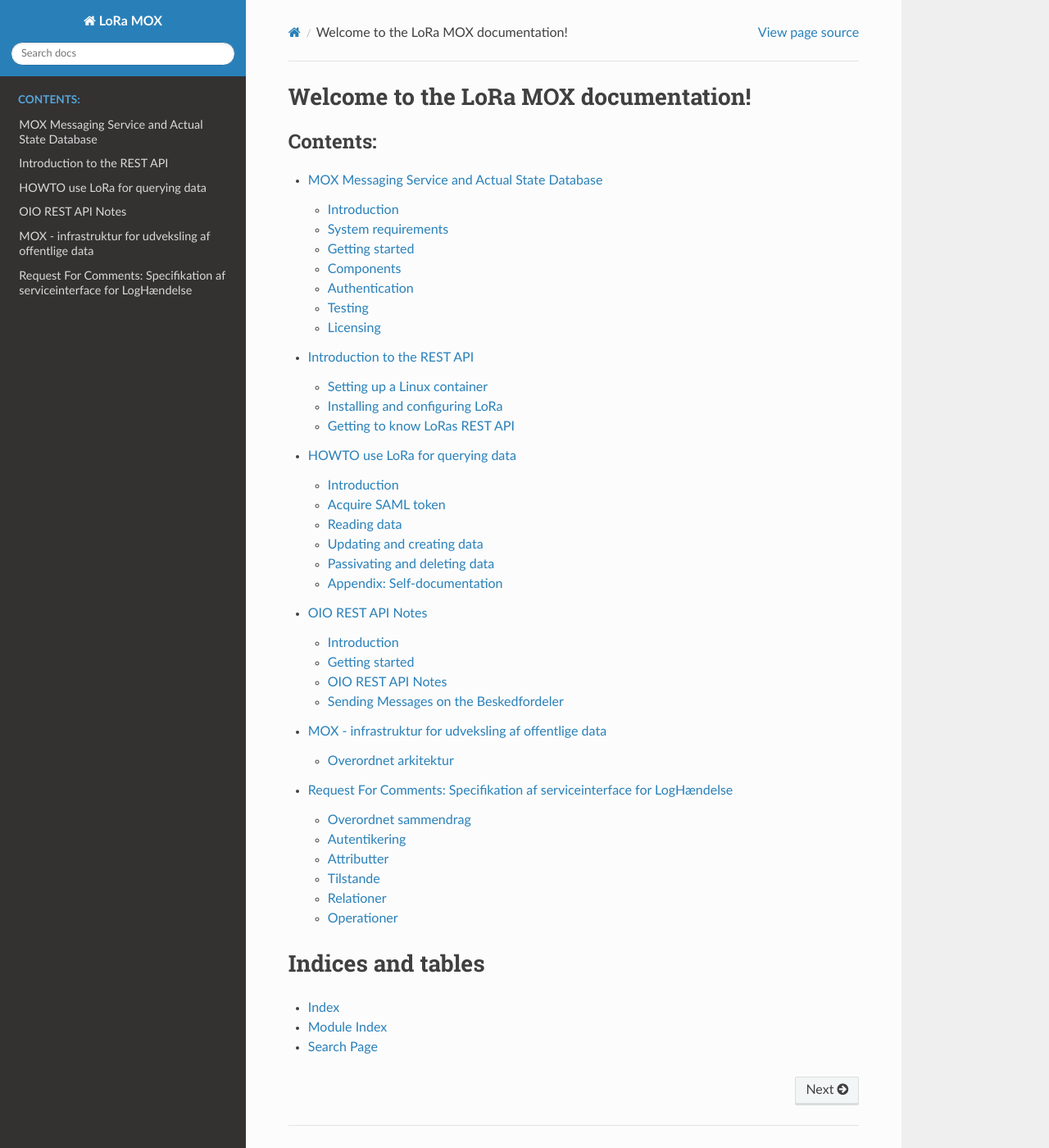
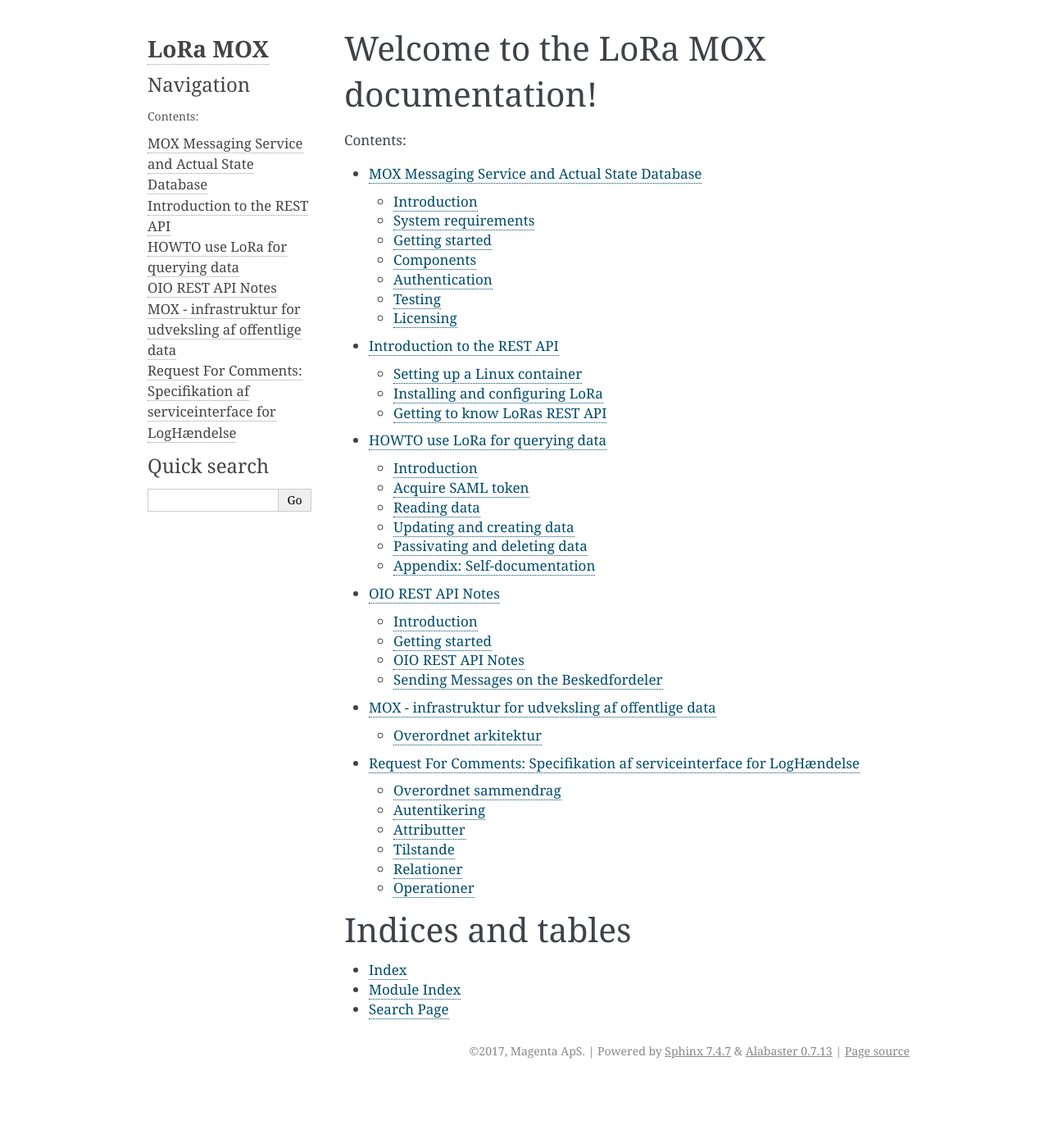
Before and after one commit to magenta-aps/mox, a Sphinx documentation site: the page built from doc/index.rst, in a window 1280 px wide and 1400 px high. Shown: the whole window at 82% size. Built offline with Sphinx 7.4.7, drawn with Linux system fonts in a browser that asks for light colours; some of the changed lines change nothing that is shown; some of the changed text lies outside the part shown.

Commit message:
jenkinsfile: build and publish documentation

```diff
--- a/doc/conf.py
+++ b/doc/conf.py
@@ -67,12 +67,12 @@
 #
 # This is also used if you do content translation via gettext catalogs.
 # Usually you set "language" from the command line for these cases.
-language = None
+language = 'en'
 
 # List of patterns, relative to source directory, that match files and
 # directories to ignore when looking for source files.
 # This patterns also effect to html_static_path and html_extra_path
-exclude_patterns = ['_build', 'Thumbs.db', '.DS_Store']
+exclude_patterns = ['_build', 'Thumbs.db', '.DS_Store', 'venv']
 
 # The name of the Pygments (syntax highlighting) style to use.
 pygments_style = 'sphinx'
@@ -86,7 +86,7 @@
 # The theme to use for HTML and HTML Help pages.  See the documentation for
 # a list of builtin themes.
 #
-html_theme = 'sphinx_rtd_theme'
+# html_theme = 'sphinx_rtd_theme'
 
 # Theme options are theme-specific and customize the look and feel of a theme
 # further.  For a list of options available for each theme, see the
@@ -97,7 +97,7 @@
 # Add any paths that contain custom static files (such as style sheets) here,
 # relative to this directory. They are copied after the builtin static files,
 # so a file named "default.css" will overwrite the builtin "default.css".
-html_static_path = ['_static']
+html_static_path = []
 
 # Custom sidebar templates, must be a dictionary that maps document names
 # to template names.
@@ -126,7 +126,7 @@
 latex_elements = {
     # The paper size ('letterpaper' or 'a4paper').
     #
-    # 'papersize': 'letterpaper',
+    'papersize': 'a4paper',
 
     # The font size ('10pt', '11pt' or '12pt').
     #
```
Also changed, not shown: 3 other files.
